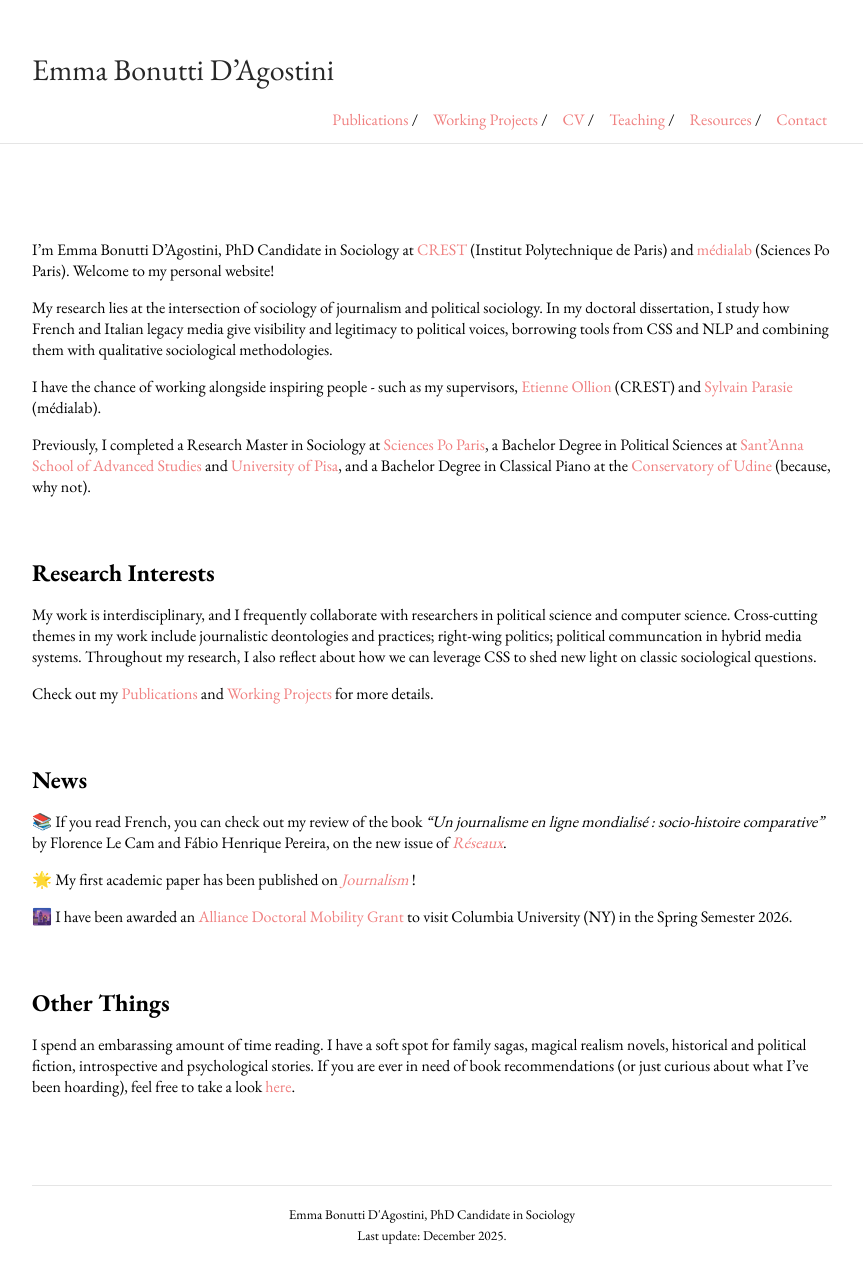
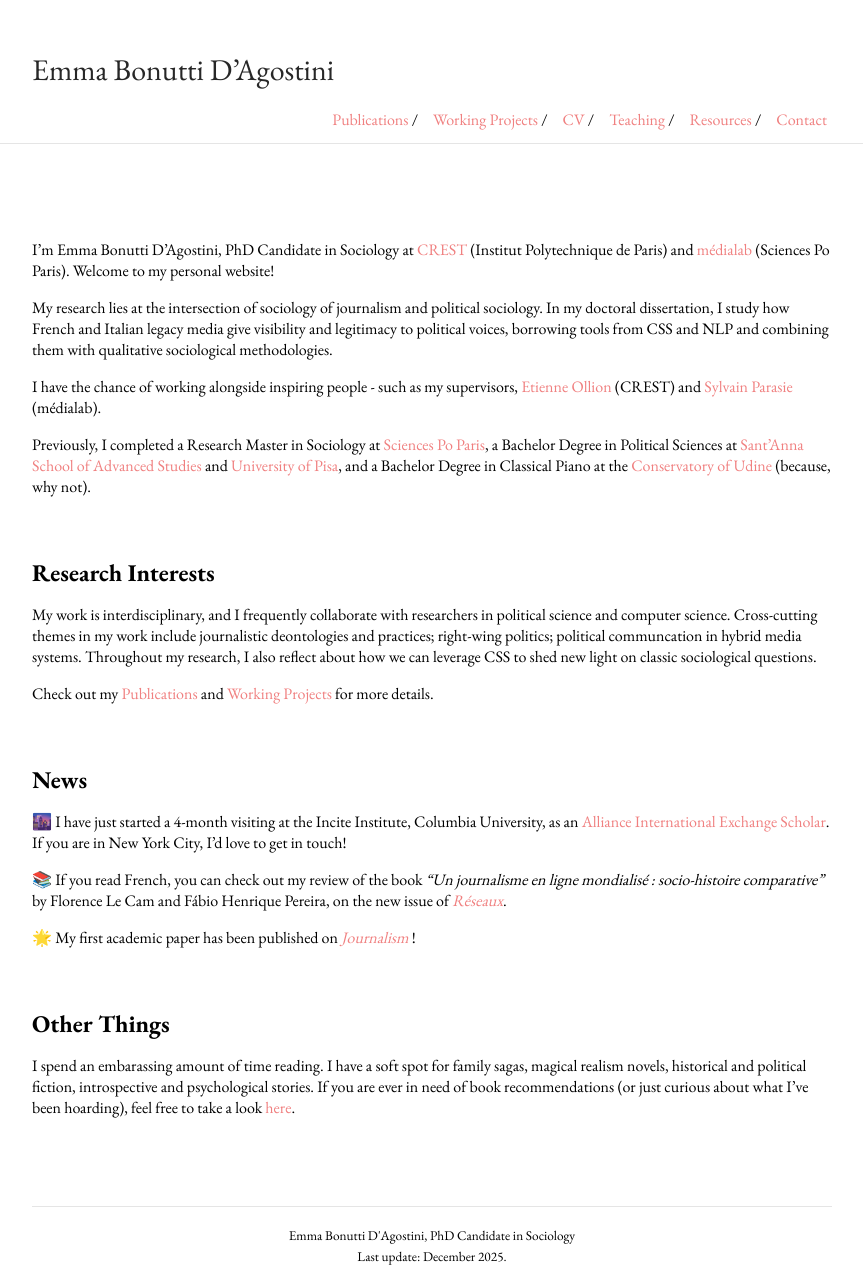
Before and after one commit to emmabonuttidagostini/emmabonuttidagostini.github.io, a Jekyll site: the page built from index.md, in a window 1280 px wide. Shown: the whole page, without its empty margins (208-1071 px from the left). Built offline with Jekyll 4.4.1, drawn with Linux system fonts in a browser that asks for light colours; before the commit the page ends 1245 px from its top, so only the background shows below that.

Commit message:
Update news section with recent accomplishments
Added news about visiting Columbia University and academic achievements.

```diff
--- a/index.md
+++ b/index.md
@@ -21,11 +21,12 @@ Check out my [Publications](https://emmabonuttidagostini.github.io/publications)
 
 ## News
 
+🌆 I have just started a 4-month visiting at the Incite Institute, Columbia University, as an [Alliance International Exchange Scholar](https://alliance.columbia.edu/alliance-call-doctoral-mobility). If you are in New York City, I'd love to get in touch!
+
 📚 If you read French, you can check out my review of the book *"Un journalisme en ligne mondialisé : socio-histoire comparative"* by Florence Le Cam and Fábio Henrique Pereira, on the new issue of *[Réseaux](https://shs.cairn.info/revue-reseaux-2025-4-page-435?lang=fr)*.
 
 🌟 My first academic paper has been published on *[Journalism]([https://journals.sagepub.com/home/jou](https://journals.sagepub.com/doi/10.1177/14648849251361076))* !
 
-🌆 I have been awarded an [Alliance Doctoral Mobility Grant](https://alliance.columbia.edu/alliance-call-doctoral-mobility) to visit Columbia University (NY) in the Spring Semester 2026.
 
 
 ## Other Things
```
